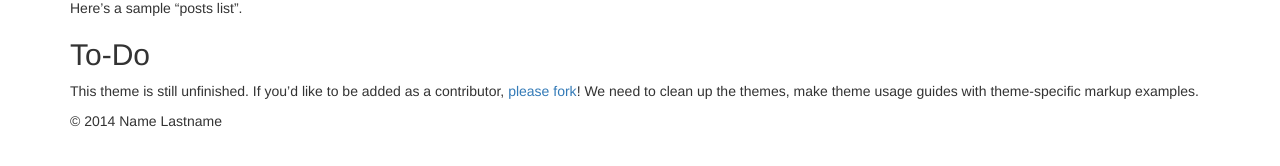
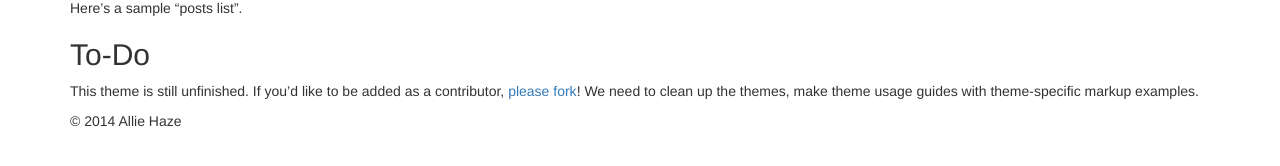
Before and after one commit to seductive/seductive.github.io, a Jekyll site: the page built from index.md, in a window 1280 px wide. Shown: the part 660-826 px from the top of the page. Built offline with Jekyll 4.4.1, drawn with Linux system fonts in a browser that asks for light colours; nearby versions of some CDN libraries; library files that are not in the unit come from our copies.

Commit message:
Update _config.yml

```diff
--- a/_config.yml
+++ b/_config.yml
@@ -11,9 +11,9 @@
 title : Adult Sex Porn
 tagline: A Seduction Gallery of 18+
 author :
-  name : Name Lastname
-  email : blah@email.test
-  github : username
+  name : Allie Haze
+  email :
+  github : seductive
   twitter : username
   feedburner : feedname
 
@@ -25,7 +25,7 @@
 # Else if you are pushing to username.github.io, replace with your username.
 # Finally if you are pushing to a GitHub project page, include the project name at the end.
 #
-production_url : http://username.github.io
+production_url : http://seductive.github.io
 
 # All Jekyll-Bootstrap specific configurations are namespaced into this hash
 #
```
